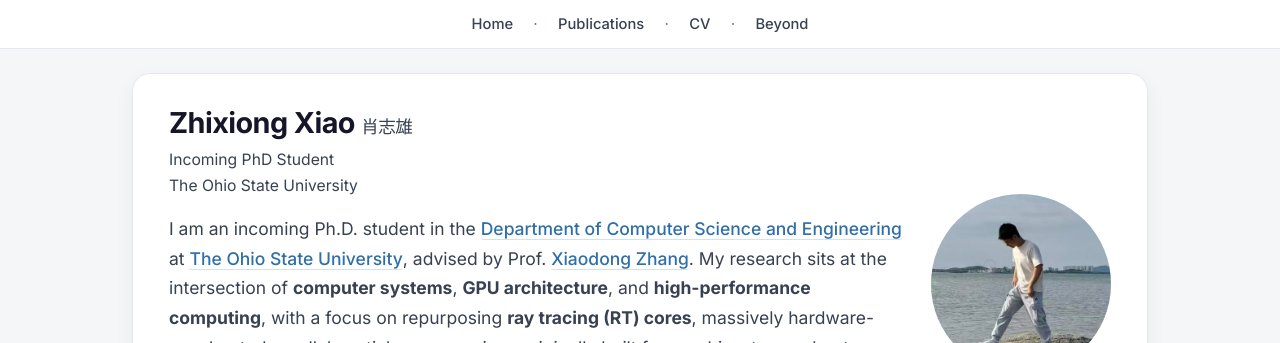
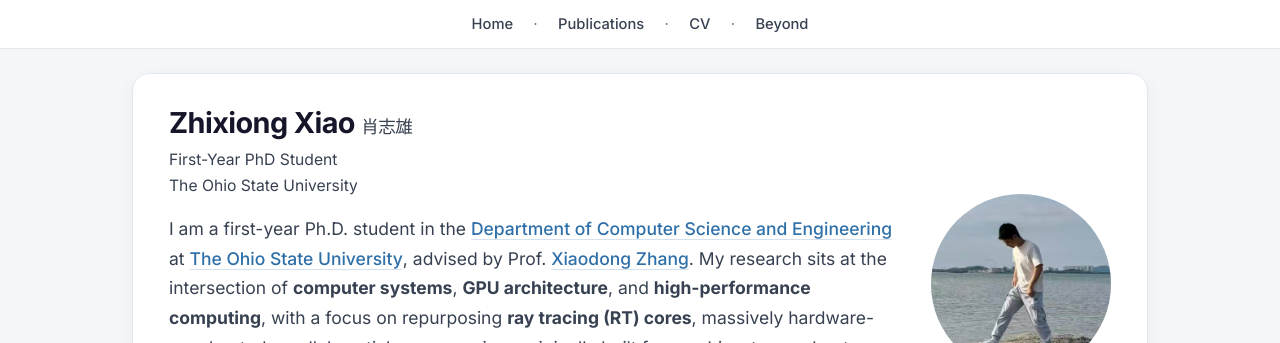
Before and after one commit to xiaozxiong/xiaozxiong.github.io, a Jekyll site: the page built from index.html, in a window 1280 px wide and 900 px high. Shown: the top 343 px of the window. Built offline with Jekyll 4.4.1, drawn with Linux system fonts in a browser that asks for light colours.

Commit message:
update incoming to first-year

```diff
--- a/_data/profile.yml
+++ b/_data/profile.yml
@@ -7,7 +7,7 @@ name: "Zhixiong Xiao"
 name_cn: "肖志雄"
 pronouns: "He / Him"
 photo: "/images/portrait.jpg"                           # e.g. /images/portrait.jpg — leave empty for initial
-affiliation: "Incoming PhD Student"
+affiliation: "First-Year PhD Student"
 school: "The Ohio State University"
 
 email: "xiao.1314@osu.edu"
@@ -44,7 +44,7 @@ links:
 #   graph algorithms and vector search.
 
 about_detail: >-
-  I am an incoming Ph.D. student in the
+  I am a first-year Ph.D. student in the
   <a href="https://cse.osu.edu/">Department of Computer Science and Engineering</a>
   at <a href="https://www.osu.edu/">The Ohio State University</a>,
   advised by Prof. <a href="https://xiaodongzhang1911.github.io">Xiaodong Zhang</a>.
```
